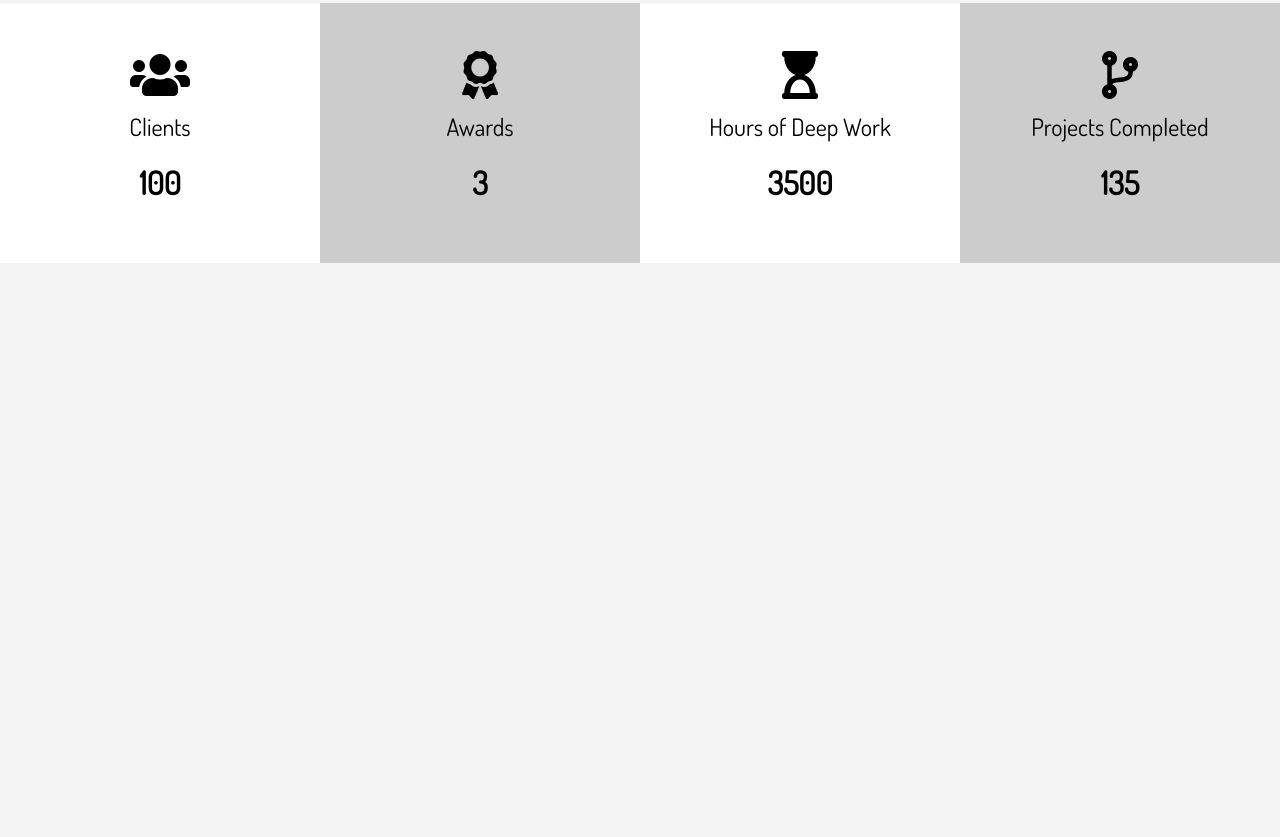
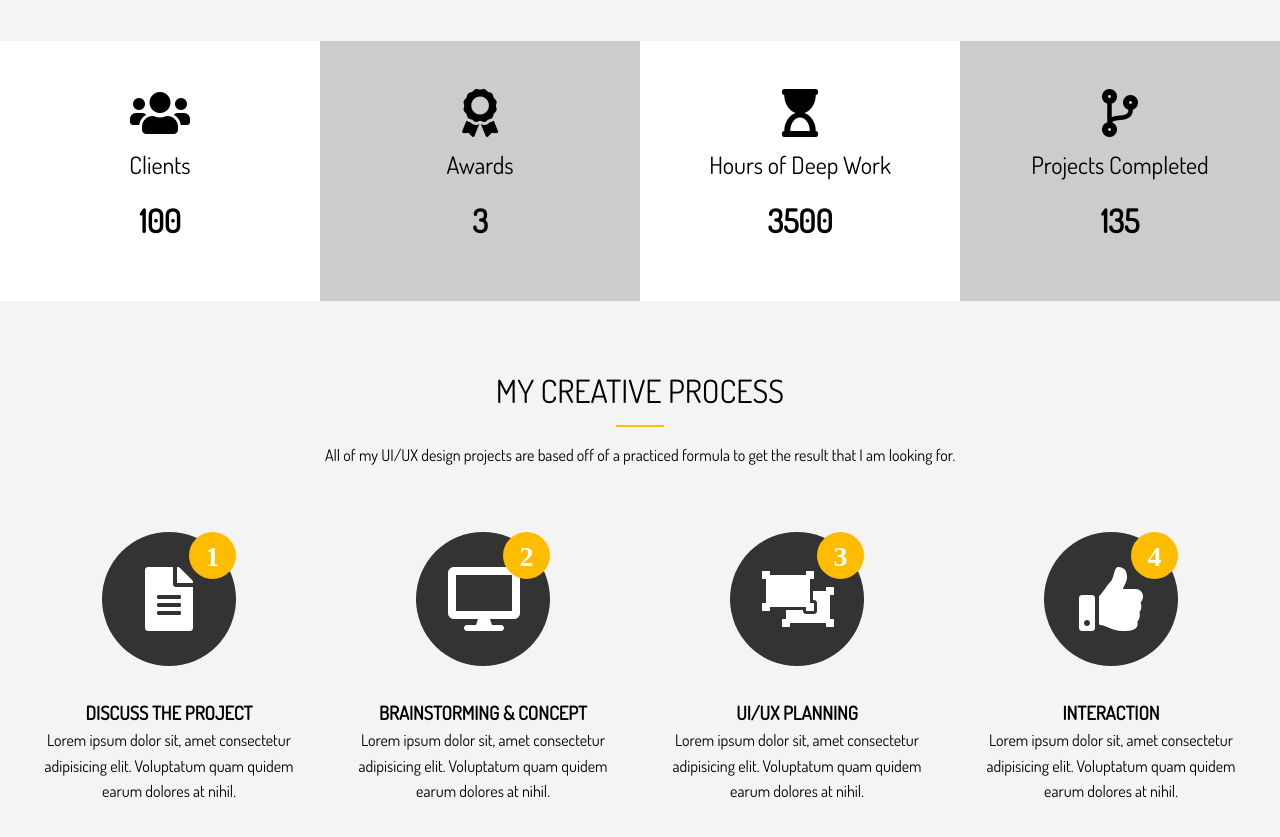
Before and after one commit to kherma/-PRACTICE_08-Sass, a website: page src/index.html in a window 1280 px wide. Shown: the part 1176-2013 px from the top of the page. Before the commit the page ends 1471 px from the top, so only its background shows below. Drawn offline with Linux system fonts and the light colour scheme.

Commit message:
Add process section

```diff
--- a/scss/_utilities.scss
+++ b/scss/_utilities.scss
@@ -49,6 +49,15 @@ input[class^='btn-']:hover {
     text-align: center;
 }
 
+.section-title {
+    font-size: 2rem;
+    display: block;
+    padding-bottom: 0.5rem;
+    text-align: center;
+    font-weight: 100;
+    text-transform: uppercase;
+}
+
 // Padding
 .py {
     &-1 { padding: 1rem 0;}
@@ -64,3 +73,12 @@ input[class^='btn-']:hover {
     &-3 { margin: 3rem 0;}
     &-4 { margin: 4rem 0;}
 }
+
+// UI elements
+.bottom-line {
+    height: 2px;
+    width: 3rem;
+    background: $main-color;
+    display: block;
+    margin: 0 auto 1rem auto;
+}
--- a/scss/main.scss
+++ b/scss/main.scss
@@ -6,7 +6,6 @@
 * {
     margin: 0;
     padding: 0;
-    box-sizing: border-box;
 }
 
 // Global
@@ -141,4 +140,52 @@ img {
 
 
 	}
+
+	&-process {
+		.process {
+			display: grid;
+			grid-template-columns: repeat(4, 1fr);
+			grid-gap: 1.5rem;
+			text-align: center;
+
+			&-icon {
+				border-radius: 50%;
+				background: $dark-color;
+				color: $light-color;
+				padding: 2rem;
+				width: 70px;
+				height: 70px;
+				line-height: 70px;
+				text-align: center;
+				position: relative;
+				transition: all 1s;
+
+				&:hover {
+					background: $main-color;
+					width: 90px;
+					height: 90px;
+					line-height: 90px;
+
+					.process-step {
+						background: $dark-color;
+					}
+				}
+			}
+			// process-step
+			&-step {
+				position: absolute;
+				top: 0;
+				right: 0;
+				font-size: 28px;
+				background: $main-color;
+				color: $light-color;
+				border-radius: 50%;
+				height: 15px;
+				width: 15px;
+				line-height: 15px;
+				padding: 1rem;
+				transition: all 1s;
+			}
+		}
+	}
 }
--- a/src/index.html
+++ b/src/index.html
@@ -33,7 +33,7 @@
 		<!-- Specialities Section -->
 		<section id="home-specials" class="text-center py-2">
 			<div class="container">
-				<h2 class="sectoin-title">I Specialized in</h2>
+				<h2 class="section-title">I Specialized In</h2>
 				<div class="bottom-line"></div>
 				<p class="lead">Photography as well as creating digital masterpieces and UI/UX layouts for for websites and mobile applications.</p>
 				<div class="specials">
@@ -106,6 +106,49 @@
 			</div>
 		</section>
 
+		<!-- Process Section -->
+		<section id="home-process" class="text-center py-2">
+			<div class="container">
+				<h2 class="section-title">My Creative Process</h2>
+				<div class="bottom-line"></div>
+				<p class="lead">All of my UI/UX design projects are based off of a practiced formula to get the result that I am looking for.</p>
+				<div class="process">
+					<!-- Process: One -->
+					<div>
+						<i class="fas fa-file-alt fa-4x process-icon my-2">
+							<div class="process-step">1</div>
+						</i>
+						<h3>Discuss The Project</h3>
+						<p>Lorem ipsum dolor sit, amet consectetur adipisicing elit. Voluptatum quam quidem earum dolores at nihil.</p>
+					</div>
+					<!-- Process: Two -->
+					<div>
+						<i class="fas fa-desktop fa-4x process-icon my-2">
+							<div class="process-step">2</div>
+						</i>
+						<h3>Brainstorming & Concept</h3>
+						<p>Lorem ipsum dolor sit, amet consectetur adipisicing elit. Voluptatum quam quidem earum dolores at nihil.</p>
+					</div>
+					<!-- Process: Three -->
+					<div>
+						<i class="fas fa-object-ungroup fa-4x process-icon my-2">
+							<div class="process-step">3</div>
+						</i>
+						<h3>UI/UX Planning</h3>
+						<p>Lorem ipsum dolor sit, amet consectetur adipisicing elit. Voluptatum quam quidem earum dolores at nihil.</p>
+					</div>
+					<!-- Process: Four -->
+					<div>
+						<i class="fas fa-thumbs-up fa-4x process-icon my-2">
+							<div class="process-step">4</div>
+						</i>
+						<h3>Interaction</h3>
+						<p>Lorem ipsum dolor sit, amet consectetur adipisicing elit. Voluptatum quam quidem earum dolores at nihil.</p>
+					</div>
+				</div>
+			</div>
+		</section>
+
 
 		<script src="js/typewriter.js"></script>
   	</body>
```
Also changed, not shown: src/css/main.css.
